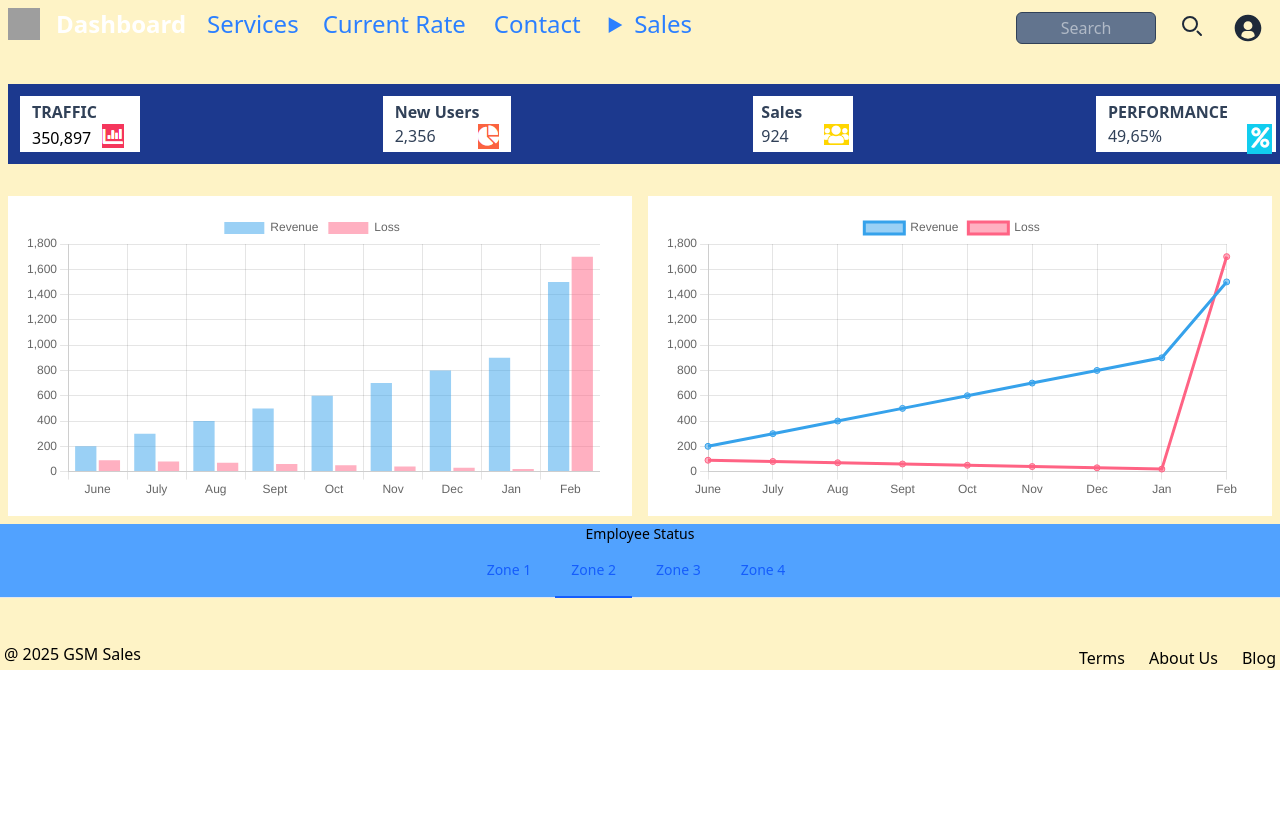
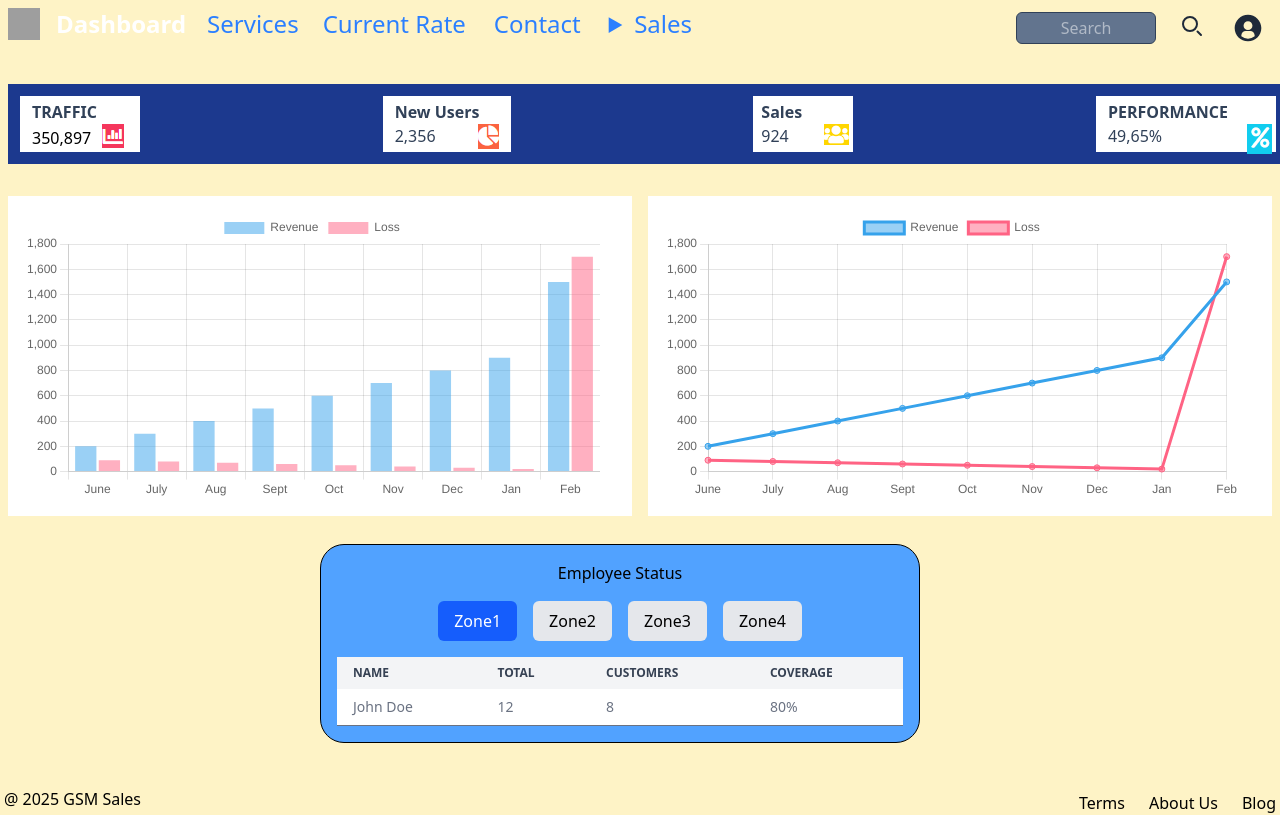
Before and after one commit to murnaj/gsm_sales_dashboard, a React (Vite) app in the folder sales-dashboard/: page /dashboard in a window 1280 px wide. Built offline with nearby package versions, Linux system fonts and the light colour scheme; no server answers; grey boxes are pictures that could not be loaded.

Commit message:
commit init

```diff
--- a/sales-dashboard/src/Dashboard.jsx
+++ b/sales-dashboard/src/Dashboard.jsx
@@ -21,6 +21,24 @@ const Dashboard = () => {
 
   //   return () => clearTimeout(timeout);
   // }, [navigate]);
+
+  const [activeTab, setActiveTab] = useState(0);
+
+
+  const tabs = ["Zone1","Zone2", "Zone3","Zone4"];
+
+  const contents = [
+
+    { name: "John Doe", total: 12, customers: 8, coverage: "80%" },
+    { name: "Jane Smith", total: 15, customers: 12, coverage: "90%" },
+    { name: "Mark Lee", total: 10, customers: 7, coverage: "70%" },
+    { name: "Anna Taylor", total: 18, customers: 15, coverage: "85%" },
+
+  ]
+
+
+
+
 
   const [showDropdown, setShowDropdown] = useState(false);
   const [isSidebarOpen, setIsSidebarOpen] = useState(false);
@@ -342,36 +360,55 @@ const Dashboard = () => {
         </div> */}
 
 
-        <div className='bg-blue-400'>
-          <div className='text-sm font-medium flex justify-center'>
-            Employee Status
-            </div>
-
-        <div class=" flex justify-center text-sm font-medium  text-blue-600 border-b border-gray-200 dark:text-blue-600 dark:border-blue-700">
-    <ul class="flex flex-wrap -mb-px">
-        <li class="me-2">
-            <a href="#" class="inline-block p-4 border-b-2 border-transparent rounded-t-lg hover:text-blue-600 hover:border-gray-300 dark:hover:text-gray-300">Zone 1</a>
-        </li>
-        <li class="me-2">
-            <a href="#" class="inline-block p-4 text-blue-600 border-b-2 border-blue-600 rounded-t-lg active dark:text-blue-500 dark:border-blue-500" aria-current="page">Zone 2</a>
-        </li>
-        <li class="me-2">
-            <a href="#" class="inline-block p-4 border-b-2 border-transparent rounded-t-lg hover:text-gray-600 hover:border-gray-300 dark:hover:text-gray-300">Zone 3</a>
-        </li>
-        <li class="me-2">
-            <a href="#" class="inline-block p-4 border-b-2 border-transparent rounded-t-lg hover:text-gray-600 hover:border-gray-300 dark:hover:text-gray-300">Zone 4</a>
-        </li>
-
-    </ul>
-</div>
+<div className="bg-blue-400 w-[600px] ml-80 mt-5 rounded-3xl border p-4  ">
+      <div className="text-md font-medium flex justify-center mb-4">
+        Employee Status
+      </div>
 
 
+      <div className="flex justify-center mb-4">
+        {tabs.map((tab, index) => (
+          <button
+            onClick={() => setActiveTab(index)}
+            key={`tab_${index}`}
+            className={`px-4 py-2 mx-2 rounded-md ${
+              activeTab === index
+                ? "bg-blue-600 text-white"
+                : "bg-gray-200 hover:bg-blue-800 hover:text-white"
+            }`}
+          >
+            {tab}
+          </button>
+        ))}
+      </div>
 
-        </div>
+
+      <div className="flex justify-center mt-4">
+        <table className="w-full text-sm text-left text-gray-500">
+          <thead className="text-xs text-gray-700 uppercase bg-gray-100">
+            <tr>
+              <th className="px-4 py-2">Name</th>
+              <th className="px-4 py-2">Total</th>
+              <th className="px-4 py-2">Customers</th>
+              <th className="px-4 py-2">Coverage</th>
+            </tr>
+          </thead>
+          <tbody>
+            <tr className="bg-white border-b hover:bg-gray-50">
+              <td className="px-4 py-2">{contents[activeTab].name}</td>
+              <td className="px-4 py-2">{contents[activeTab].total}</td>
+              <td className="px-4 py-2">{contents[activeTab].customers}</td>
+              <td className="px-4 py-2">{contents[activeTab].coverage}</td>
+            </tr>
+          </tbody>
+        </table>
+      </div>
+    </div>
 
         <footer className='flex h-16 m-1'>
          <div className='flex justify-between mt-10'>
-         <span className='absolute '> @
+         <span className='absolute'>
+          @
           2025
           GSM Sales
           </span>
```
